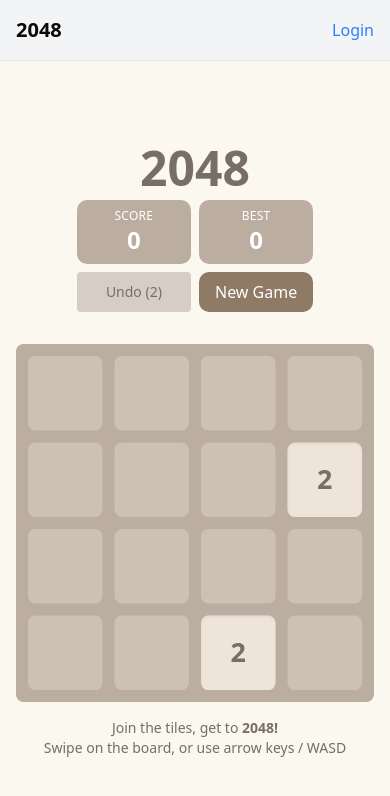
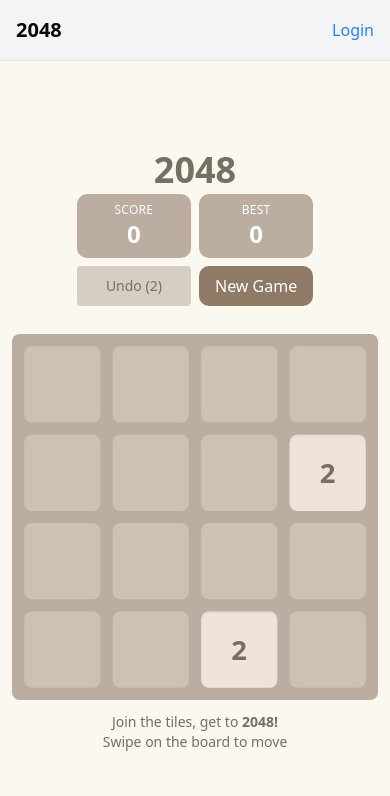
Before and after one commit to DemetrioQ/2048-next-express, a Next.js app in the folder apps/2048-next/: page / in a window 390 px wide. Shown: the top 796 px of the page. Built offline with nearby package versions, Linux system fonts and the light colour scheme; no server answers.

Commit message:
added mobile support better

```diff
--- a/apps/2048-next/app/components/Game/GameBoard.tsx
+++ b/apps/2048-next/app/components/Game/GameBoard.tsx
@@ -9,15 +9,19 @@
 }
 
 const BOARD_SIZE = TILE_SIZE * 4 + TILE_GAP * 3 + GRID_PADDING * 2;
-const HORIZONTAL_MARGIN = 32;
+const HORIZONTAL_MARGIN = 24;
 
 const GameBoard = ({ tiles }: GameBoardProps) => {
     const [scale, setScale] = useState(1);
 
     useEffect(() => {
         const update = () => {
-            const available = window.innerWidth - HORIZONTAL_MARGIN;
-            setScale(Math.min(1, available / BOARD_SIZE));
+            const isMobile = window.innerWidth < 640;
+            // Reserve space for: nav, title, scoreboard (2-row on mobile / 1-row on desktop), hint, paddings
+            const verticalOverhead = isMobile ? 290 : 240;
+            const widthScale = (window.innerWidth - HORIZONTAL_MARGIN) / BOARD_SIZE;
+            const heightScale = (window.innerHeight - verticalOverhead) / BOARD_SIZE;
+            setScale(Math.max(0.35, Math.min(1, widthScale, heightScale)));
         };
         update();
         window.addEventListener('resize', update);
--- a/apps/2048-next/app/components/Game/GameClient.tsx
+++ b/apps/2048-next/app/components/Game/GameClient.tsx
@@ -19,6 +19,7 @@
     const [loginModalOpen, setLoginModalOpen] = useState(false);
     const [scoreSubmitted, setScoreSubmitted] = useState(false);
     const [scoreSubmitting, setScoreSubmitting] = useState(false);
+    const [isTouchDevice, setIsTouchDevice] = useState(false);
     const searchParams = useSearchParams();
     const showLogin = searchParams.get('showLogin') === 'true';
 
@@ -28,6 +29,14 @@
       setLoginModalOpen(true);
     }
   }, [showLogin, loading]);
+
+  useEffect(() => {
+    const mq = window.matchMedia('(hover: none)');
+    setIsTouchDevice(mq.matches);
+    const handler = (e: MediaQueryListEvent) => setIsTouchDevice(e.matches);
+    mq.addEventListener('change', handler);
+    return () => mq.removeEventListener('change', handler);
+  }, []);
 
     const handleGameReset = () => {
         setScoreSubmitted(false);
@@ -83,9 +92,9 @@
         <>
 
 
-            <h1 className="text-5xl font-bold text-[#776e65] mb-2">2048</h1>
+            <h1 className="text-4xl sm:text-5xl font-bold text-[#776e65] mb-1 sm:mb-2">2048</h1>
             {/* Animated ScoreBoard/GameOver container */}
-            <div className="mb-4 w-full max-w-[500px]">
+            <div className="mb-3 sm:mb-4 w-full max-w-[500px]">
                 <AnimatePresence mode='wait'>
                     {gameOver ? (
                         <motion.div
@@ -130,9 +139,9 @@
 
             </div>
 
-            <div className="mt-4 text-sm text-[#776e65] text-center px-4">
+            <div className="mt-3 text-sm text-[#776e65] text-center px-4">
                 <p>Join the tiles, get to <strong>2048!</strong></p>
-                <p>Swipe on the board, or use arrow keys / WASD</p>
+                <p>{isTouchDevice ? 'Swipe on the board to move' : 'Use arrow keys or WASD to move'}</p>
             </div>
 
             <LoginModal open={loginModalOpen} onClose={() => setLoginModalOpen(false)} />
--- a/apps/2048-next/app/page.tsx
+++ b/apps/2048-next/app/page.tsx
@@ -2,7 +2,7 @@
 
 export default function Home() {
     return (
-        <main className="flex flex-col items-center justify-center min-h-[calc(100vh-4rem)] p-4">
+        <main className="flex flex-col items-center justify-center h-[calc(100dvh-4rem)] overflow-hidden px-3 py-2 sm:p-4">
             <GameClient />
         </main>
     );
```
